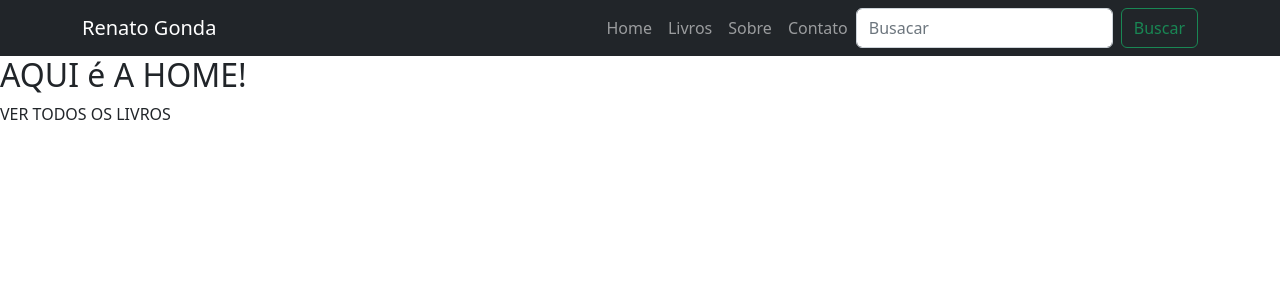
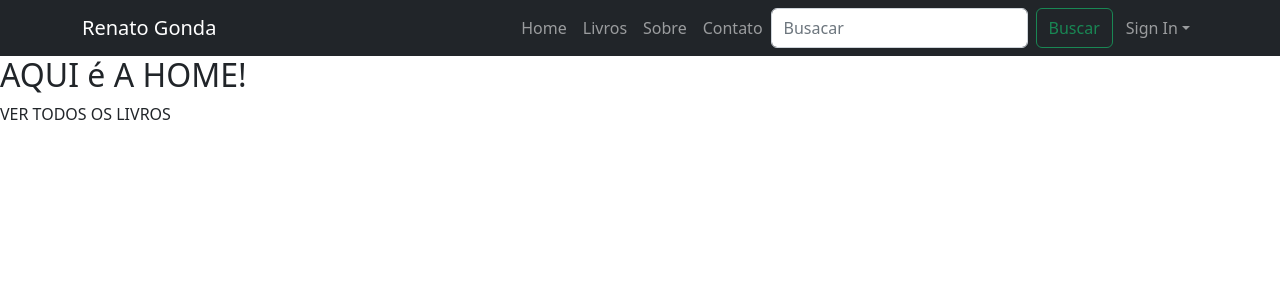
Before and after one commit to THIAGOMORGADO/Projeto_livros, a React (Create React App) app: page / in a window 1280 px wide. Shown: the top 300 px of the page. Built offline with nearby package versions, Linux system fonts and the light colour scheme.

Commit message:
criando dropdown na parte de sign

```diff
--- a/src/components/Navbar/index.js
+++ b/src/components/Navbar/index.js
@@ -3,7 +3,7 @@ import {useNavigate} from 'react-router-dom';
 
 import './styles.css'
 
-import { Button, Container, Form, Nav, Navbar } from 'react-bootstrap/';
+import { Button, Container, Form, Nav, Navbar, NavDropdown } from 'react-bootstrap/';
 
 
 
@@ -48,6 +48,9 @@ export  function NavBar() {
                 />
                 <Button variant="outline-success">Buscar</Button>
               </Form>
+              <NavDropdown className="bg-drop" title="Sign In" id="navbarScrollingDropdown" >
+                <NavDropdown.Item href="#action3" bg="dark">Sign In</NavDropdown.Item>
+              </NavDropdown>
             </Nav>
           </Navbar.Collapse>
       </Container>
--- a/src/components/Navbar/styles.css
+++ b/src/components/Navbar/styles.css
@@ -1,3 +1,6 @@
+.bg-drop {
+  margin-left: 5px;
+}
 @media (min-width: 900px) {
   .nav_bar_items {
     width: 100%;
```
Lines whose indentation alone changed are shown as unchanged.
